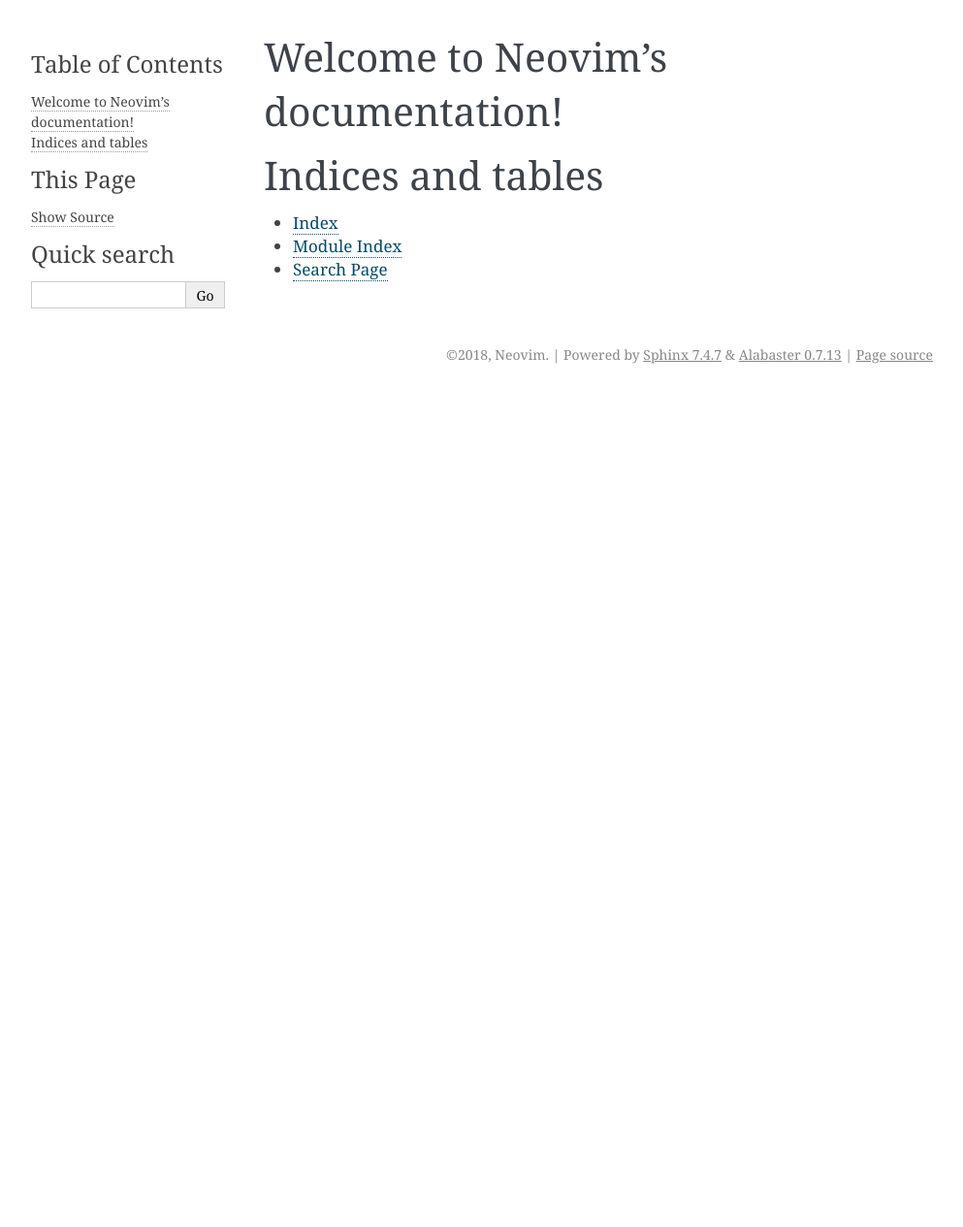
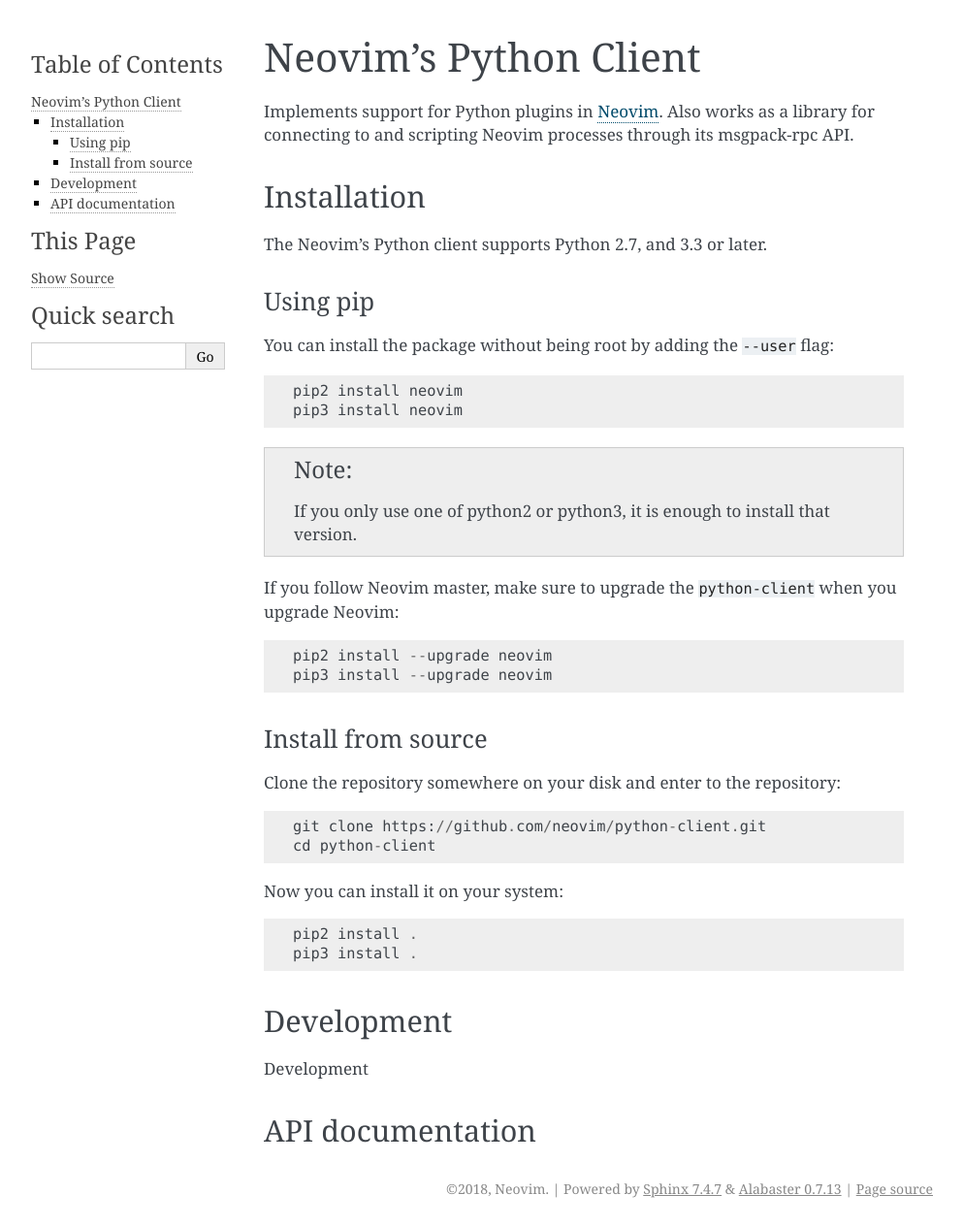
Before and after one commit to neovim/pynvim, a Sphinx documentation site: the page built from docs/index.rst, in a window 1280 px wide. Shown: the whole page at 97% size, without its empty margins (148-1141 px from the left). Built offline with Sphinx 7.4.7, drawn with Linux system fonts in a browser that asks for light colours; before the commit the page ends 900 px from its top, so only the background shows below that.

Commit message:
Add installation steps

```diff
--- a/docs/index.rst
+++ b/docs/index.rst
@@ -1,20 +1,56 @@
-.. Neovim documentation master file, created by
-   sphinx-quickstart on Sat Feb  3 12:15:22 2018.
-   You can adapt this file completely to your liking, but it should at least
-   contain the root `toctree` directive.
+Neovim's Python Client
+======================
 
-Welcome to Neovim's documentation!
-==================================
+Implements support for Python plugins in `Neovim`_.
+Also works as a library for connecting to and scripting Neovim processes through its msgpack-rpc API.
+
+.. _`Neovim`: http://neovim.io/
+
+Installation
+------------
+
+The Neovim's Python client supports Python 2.7, and 3.3 or later.
+
+Using pip
+~~~~~~~~~
+
+You can install the package without being root by adding the ``--user`` flag::
+
+    pip2 install neovim
+    pip3 install neovim
+
+.. note::
+
+    If you only use one of python2 or python3,
+    it is enough to install that version.
+
+If you follow Neovim master,
+make sure to upgrade the ``python-client`` when you upgrade Neovim::
+
+    pip2 install --upgrade neovim
+    pip3 install --upgrade neovim
+
+Install from source
+~~~~~~~~~~~~~~~~~~~
+
+Clone the repository somewhere on your disk and enter to the repository::
+
+    git clone https://github.com/neovim/python-client.git
+    cd python-client
+
+Now you can install it on your system::
+
+    pip2 install .
+    pip3 install .
+
+Development
+-----------
+
+Development
+
+API documentation
+-----------------
 
 .. toctree::
    :maxdepth: 2
    :caption: Contents:
-
-
-
-Indices and tables
-==================
-
-* :ref:`genindex`
-* :ref:`modindex`
-* :ref:`search`
```
